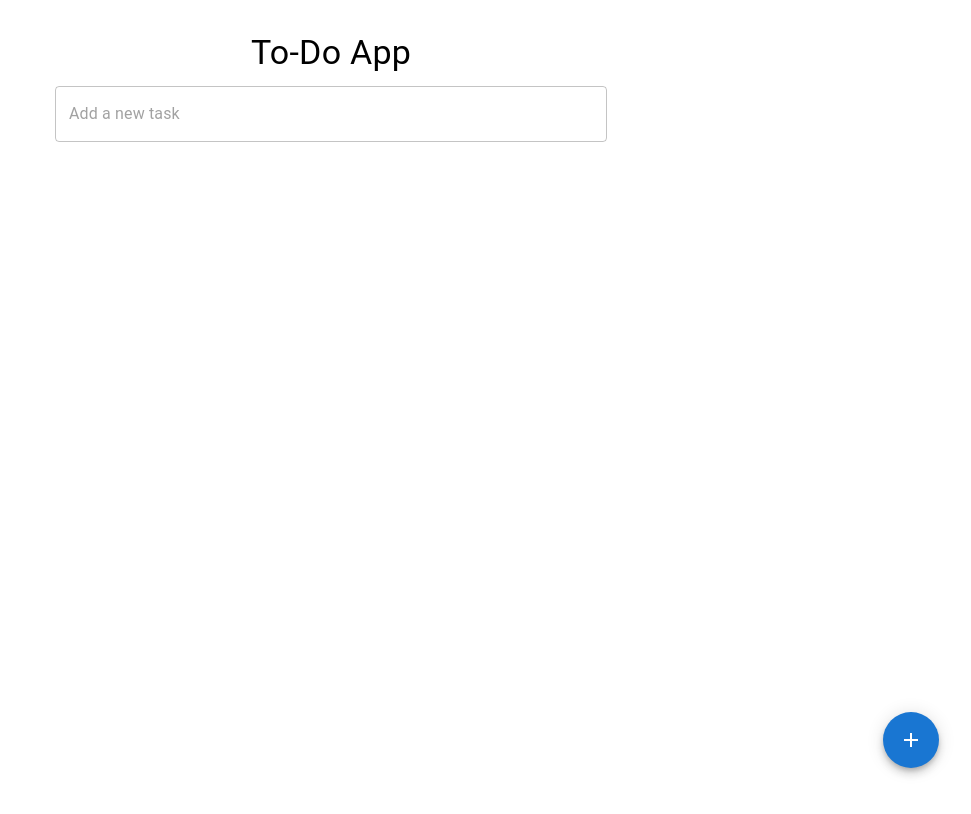
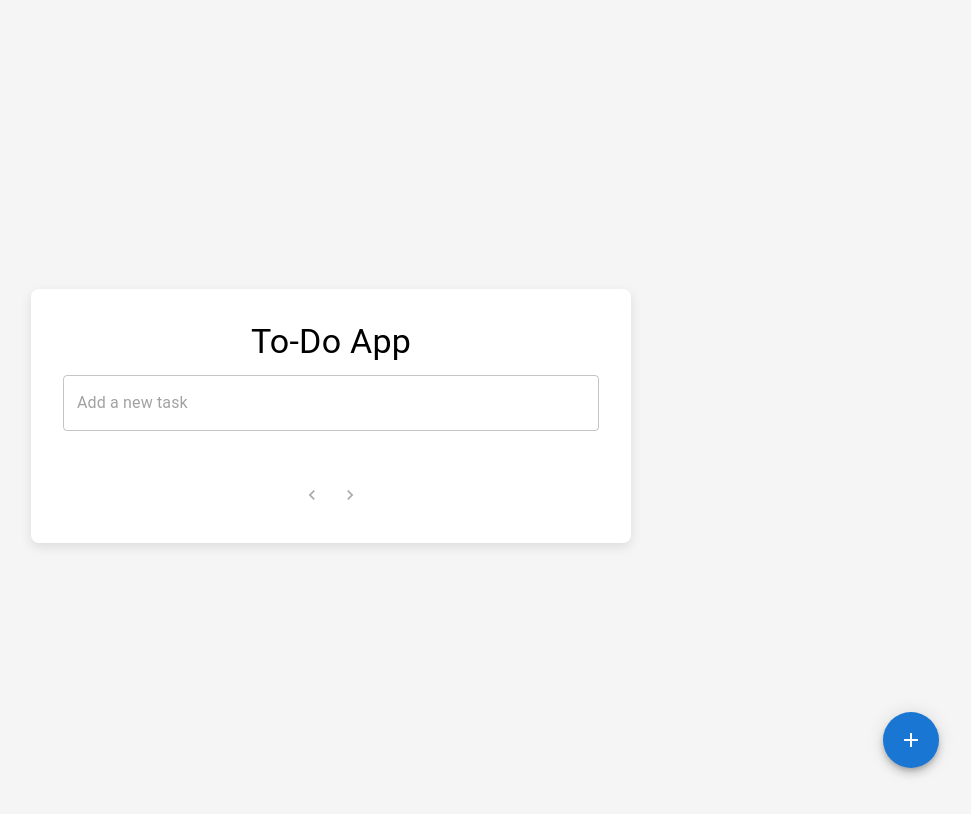
Before and after one commit to wyu6609/material-ui-todo-app, a React (Create React App) app: page / in a window 1280 px wide. Shown: the top 814 px of the page, without its empty margins (309-1280 px from the left). Built offline with nearby package versions, Linux system fonts and the light colour scheme.

Commit message:
add pagination

```diff
--- a/src/App.js
+++ b/src/App.js
@@ -1,5 +1,5 @@
 import React from "react";
-import { Container, Typography } from "@mui/material";
+import { Container, Typography, Box, Pagination } from "@mui/material";
 import TodoList from "./components/TodoList/TodoList";
 import AddTodo from "./components/AddTodo/AddTodo";
 import CustomSnackbar from "./components/Snackbar/Snackbar";
@@ -14,6 +14,9 @@ const App = () => {
     snackbarOpen,
     snackbarMessage,
     snackbarSeverity,
+    currentPage,
+    itemsPerPage,
+    currentTodos,
     setInput,
     setEditText,
     setSnackbarOpen,
@@ -22,10 +25,32 @@ const App = () => {
     deleteTodo,
     startEditing,
     saveEdit,
+    paginate,
   } = useTodo();
 
+  // Calculate total number of pages
+  const totalPages = Math.ceil(todos.length / itemsPerPage);
+
   return (
-    <Container maxWidth="sm" style={{ marginTop: "2rem" }}>
+    <Box
+      display="flex"
+      justifyContent="center"
+      alignItems="center"
+      minHeight="100vh"
+      bgcolor="#f5f5f5"
+      padding="1rem"
+    >
+      <Container
+        maxWidth="sm"
+        style={{
+          margin: "auto",
+          padding: "2rem",
+          maxWidth: "600px",
+          backgroundColor: "#ffffff",
+          borderRadius: "8px",
+          boxShadow: "0px 4px 12px rgba(0, 0, 0, 0.1)",
+        }}
+      >
         <Typography variant="h4" align="center" gutterBottom>
           To-Do App
         </Typography>
@@ -35,7 +60,7 @@ const App = () => {
 
         {/* Todo List Component */}
         <TodoList
-        todos={todos}
+          todos={currentTodos}
           editingIndex={editingIndex}
           editText={editText}
           onToggleComplete={toggleTodo}
@@ -45,6 +70,16 @@ const App = () => {
           onEditTextChange={setEditText}
         />
 
+        {/* Pagination Controls */}
+        <Box display="flex" justifyContent="center" marginTop="1rem">
+          <Pagination
+            count={totalPages}
+            page={currentPage}
+            onChange={(event, page) => paginate(page)}
+            color="primary"
+          />
+        </Box>
+
         {/* Snackbar Component */}
         <CustomSnackbar
           open={snackbarOpen}
@@ -53,6 +88,7 @@ const App = () => {
           onClose={() => setSnackbarOpen(false)}
         />
       </Container>
+    </Box>
   );
 };
 
--- a/src/hooks/useTodo.js
+++ b/src/hooks/useTodo.js
@@ -34,6 +34,10 @@ const useTodo = () => {
   const [snackbarSeverity, setSnackbarSeverity] = useState(() =>
     loadState("snackbarSeverity", "success")
   );
+
+  // State for pagination
+  const [currentPage, setCurrentPage] = useState(1);
+  const itemsPerPage = 5; // Number of items per page
 
   // Save todos to local storage whenever they change
   useEffect(() => {
@@ -116,6 +120,14 @@ const useTodo = () => {
     }
   };
 
+  // Pagination logic
+  const indexOfLastItem = currentPage * itemsPerPage;
+  const indexOfFirstItem = indexOfLastItem - itemsPerPage;
+  const currentTodos = todos.slice(indexOfFirstItem, indexOfLastItem);
+
+  // Change page
+  const paginate = (pageNumber) => setCurrentPage(pageNumber);
+
   return {
     todos,
     input,
@@ -124,6 +136,9 @@ const useTodo = () => {
     snackbarOpen,
     snackbarMessage,
     snackbarSeverity,
+    currentPage,
+    itemsPerPage,
+    currentTodos,
     setInput,
     setEditText,
     setSnackbarOpen,
@@ -132,6 +147,7 @@ const useTodo = () => {
     deleteTodo,
     startEditing,
     saveEdit,
+    paginate,
   };
 };
 
```
Lines whose indentation alone changed are shown as unchanged.
